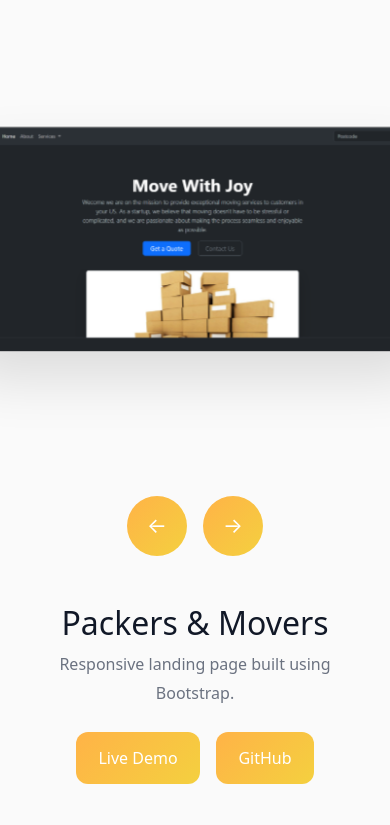
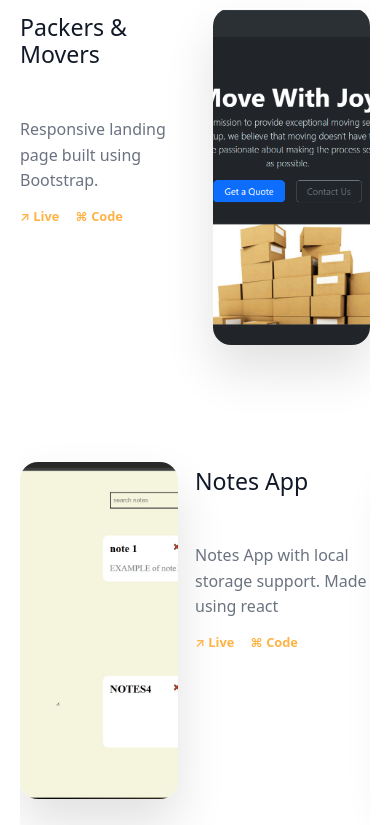
Before and after one commit to Shreya-103/Portfolio-2.0, a React (Vite) app: page / in a window 390 px wide. Shown: the part 2799-3624 px from the top of the page. Built offline with nearby package versions, Linux system fonts and the light colour scheme.

Commit message:
updating mobile style

```diff
--- a/src/components/Project/projects.jsx
+++ b/src/components/Project/projects.jsx
@@ -22,49 +22,147 @@ export default function Projects() {
     const diff = index - active;
 
     if (diff === 0) return "center";
-    if (diff === -1 || diff === projects.length - 1)
+
+    if (
+      diff === -1 ||
+      diff === projects.length - 1
+    )
       return "left";
 
-    if (diff === 1 || diff === -(projects.length - 1))
+    if (
+      diff === 1 ||
+      diff === -(projects.length - 1)
+    )
       return "right";
 
     return "hidden";
   };
 
+  // GROUP PROJECTS IN PAIRS
+  const groupedProjects = [];
+
+  for (let i = 0; i < projects.length; i += 2) {
+    groupedProjects.push(
+      projects.slice(i, i + 2)
+    );
+  }
+
   return (
-    <section className={styles.projectsSection} id="projects">
+    <section
+      className={styles.projectsSection}
+      id="projects"
+    >
       <h2 className={styles.heading}>
         Featured Projects
       </h2>
 
+      {/* MOBILE LAYOUT */}
+      <div className={styles.mobileProjects}>
+        {groupedProjects.map(
+          (group, slideIndex) => (
+            <div
+              key={slideIndex}
+              className={styles.mobileSlide}
+            >
+              {group.map(
+                (project, projectIndex) => (
+                  <div
+                    key={project.id}
+                    className={`${styles.mobileProject}
+                    ${
+                      projectIndex % 2 === 0
+                        ? styles.leftText
+                        : styles.rightText
+                    }`}
+                  >
+                    <div
+                      className={
+                        styles.projectContent
+                      }
+                    >
+                      <h3>{project.title}</h3>
+
+                      <p>
+                        {project.description}
+                      </p>
+
+                      <div
+                        className={
+                          styles.mobileLinks
+                        }
+                      >
+                        <a
+                          href={project.demo}
+                          target="_blank"
+                          rel="noreferrer"
+                        >
+                          ↗ Live
+                        </a>
+
+                        <a
+                          href={project.github}
+                          target="_blank"
+                          rel="noreferrer"
+                        >
+                          ⌘ Code
+                        </a>
+                      </div>
+                    </div>
+
+                    <img
+                      src={project.image}
+                      alt={project.title}
+                    />
+                  </div>
+                )
+              )}
+            </div>
+          )
+        )}
+      </div>
+
+      {/* DESKTOP CAROUSEL */}
+      <div className={styles.desktopCarousel}>
         <div className={styles.carousel}>
-        {projects.map((project, index) => (
+          {projects.map(
+            (project, index) => (
               <motion.div
                 key={project.id}
-            className={`${styles.card} ${styles[getIndex(index)]
+                className={`${styles.card} ${
+                  styles[getIndex(index)]
                 }`}
-            transition={{ duration: 0.5 }}
+                transition={{
+                  duration: 0.5,
+                }}
               >
                 <img
                   src={project.image}
                   alt={project.title}
                 />
               </motion.div>
-        ))}
+            )
+          )}
         </div>
+
         <div className={styles.controls}>
-        <button onClick={prevProject}>
+          <button
+            onClick={prevProject}
+          >
             ←
           </button>
 
-        <button onClick={nextProject}>
+          <button
+            onClick={nextProject}
+          >
             →
           </button>
         </div>
 
         <AnimatePresence mode="wait">
           <motion.div
-          key={projects[active].id}
+            key={
+              projects[active].id
+            }
             initial={{
               opacity: 0,
               y: 20,
@@ -77,17 +175,34 @@ export default function Projects() {
               opacity: 0,
               y: -20,
             }}
-          className={styles.details}
+            className={
+              styles.details
+            }
           >
-          <h3>{projects[active].title}</h3>
+            <h3>
+              {
+                projects[active]
+                  .title
+              }
+            </h3>
 
             <p>
-            {projects[active].description}
+              {
+                projects[active]
+                  .description
+              }
             </p>
 
-          <div className={styles.links}>
+            <div
+              className={
+                styles.links
+              }
+            >
               <a
-              href={projects[active].demo}
+                href={
+                  projects[active]
+                    .demo
+                }
                 target="_blank"
                 rel="noreferrer"
               >
@@ -95,7 +210,10 @@ export default function Projects() {
               </a>
 
               <a
-              href={projects[active].github}
+                href={
+                  projects[active]
+                    .github
+                }
                 target="_blank"
                 rel="noreferrer"
               >
@@ -104,6 +222,7 @@ export default function Projects() {
             </div>
           </motion.div>
         </AnimatePresence>
+      </div>
     </section>
   );
 }
--- a/src/components/Project/projects.module.css
+++ b/src/components/Project/projects.module.css
@@ -1,4 +1,4 @@
-.projectsSection {
+.desktopCarousel {
   min-height: 100vh;
   padding: 6rem 2rem;
   background: var(--bg);
@@ -106,11 +106,102 @@
   color: var(--surface);
   background: linear-gradient(135deg, var(--primary), var(--accent));
 }
-@media(max-width: 768px){
+.mobileProjects {
+  display: none;
+}
+/* @media(max-width: 768px){
   .card{
     width:420px;
   }
   .left, .right{
     opacity:0.7;
   }
+} */
+ @media (max-width: 768px) {
+
+  .desktopCarousel {
+    display: none;
+  }
+  .projectsSection {
+    min-height: 120vh;
+    padding: 3rem 1.25rem;
+  }
+
+  .mobileProjects {
+    display: flex;
+    overflow-x: auto;
+    scroll-snap-type: x mandatory;
+    gap: 1.5rem;
+    padding-bottom: 1rem;
+    scrollbar-width: none;
+    height: 100%;
+  }
+
+  .mobileProjects::-webkit-scrollbar {
+    display: none;
+  }
+
+  .mobileSlide {
+    min-width: 100%;
+    scroll-snap-align: center;
+    display: flex;
+    flex-direction: column;
+    gap: 2rem;
+    height: 80%;
+  }
+
+  .mobileProject {
+    display: flex;
+    align-items: center;
+    justify-content: space-between;
+    gap: 1rem;
+    height:50vh;
+  }
+
+  .mobileProject img {
+    width: 45%;
+     height: 80%;
+    border-radius: 18px;
+    box-shadow: var(--project-shadow);
+    object-fit:cover;
+  }
+
+  .projectContent {
+    width: 50%;
+     height: 50vh;
+  }
+
+  .projectContent h3 {
+
+    font-size: auto;
+    color: var(--text-primary);
+    margin: 3rem 0;
+  }
+
+  .projectContent p {
+    font-size: auto;
+    line-height: 1.6;
+    color: var(--text-secondary);
+    margin-bottom: 0.8rem;
+  }
+
+  .mobileLinks {
+    display: flex;
+    gap: 1rem;
+  }
+
+  .mobileLinks a {
+    text-decoration: none;
+    color: var(--primary);
+    font-size: 0.8rem;
+    font-weight: 600;
+  }
+
+  .leftText {
+    flex-direction: row;
+  }
+
+  .rightText {
+    flex-direction: row-reverse;
+  }
 }
```
Also changed, not shown: src/components/Navbar/navbar.module.css (line endings or trailing spaces). Lines whose indentation alone changed are shown as unchanged.
